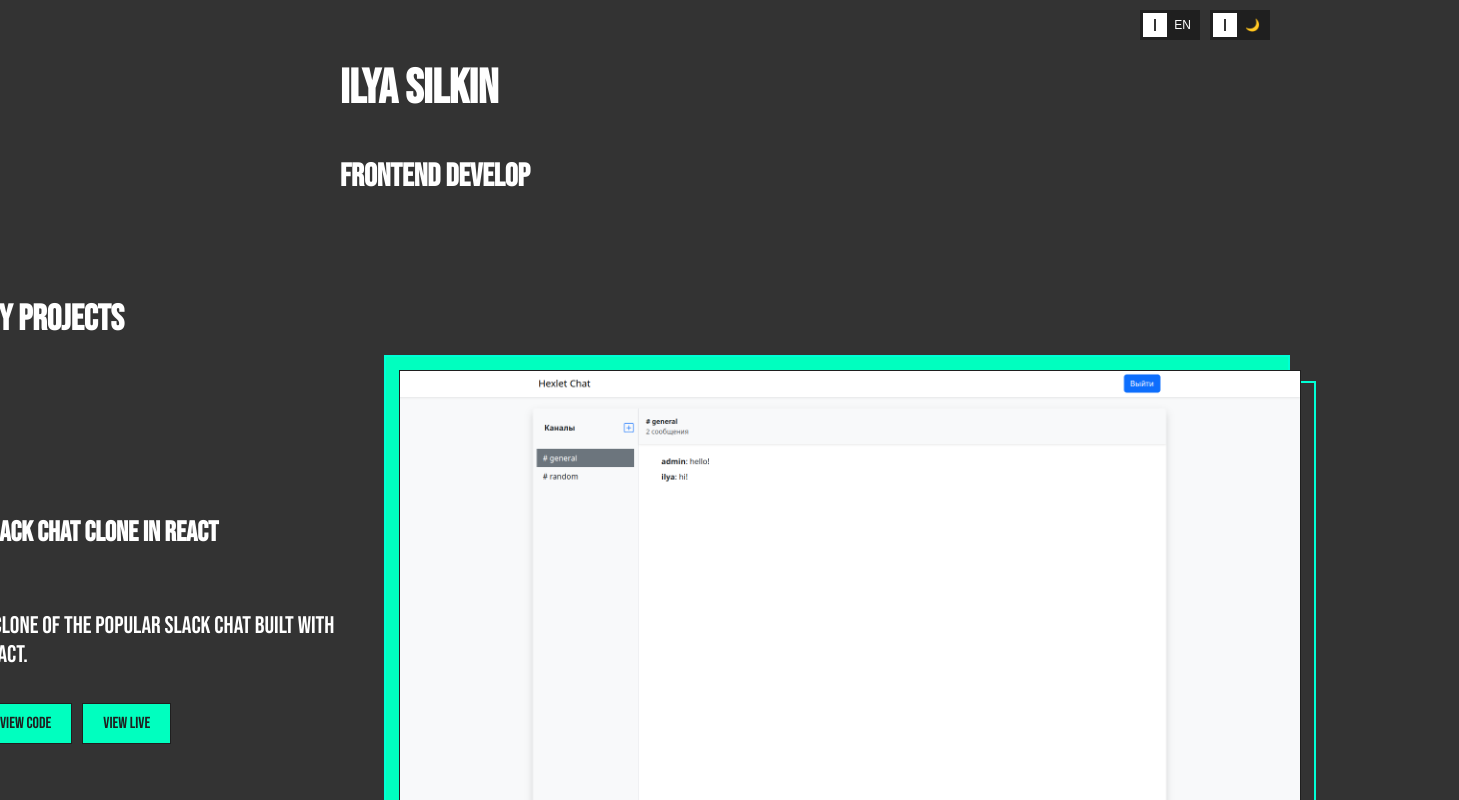
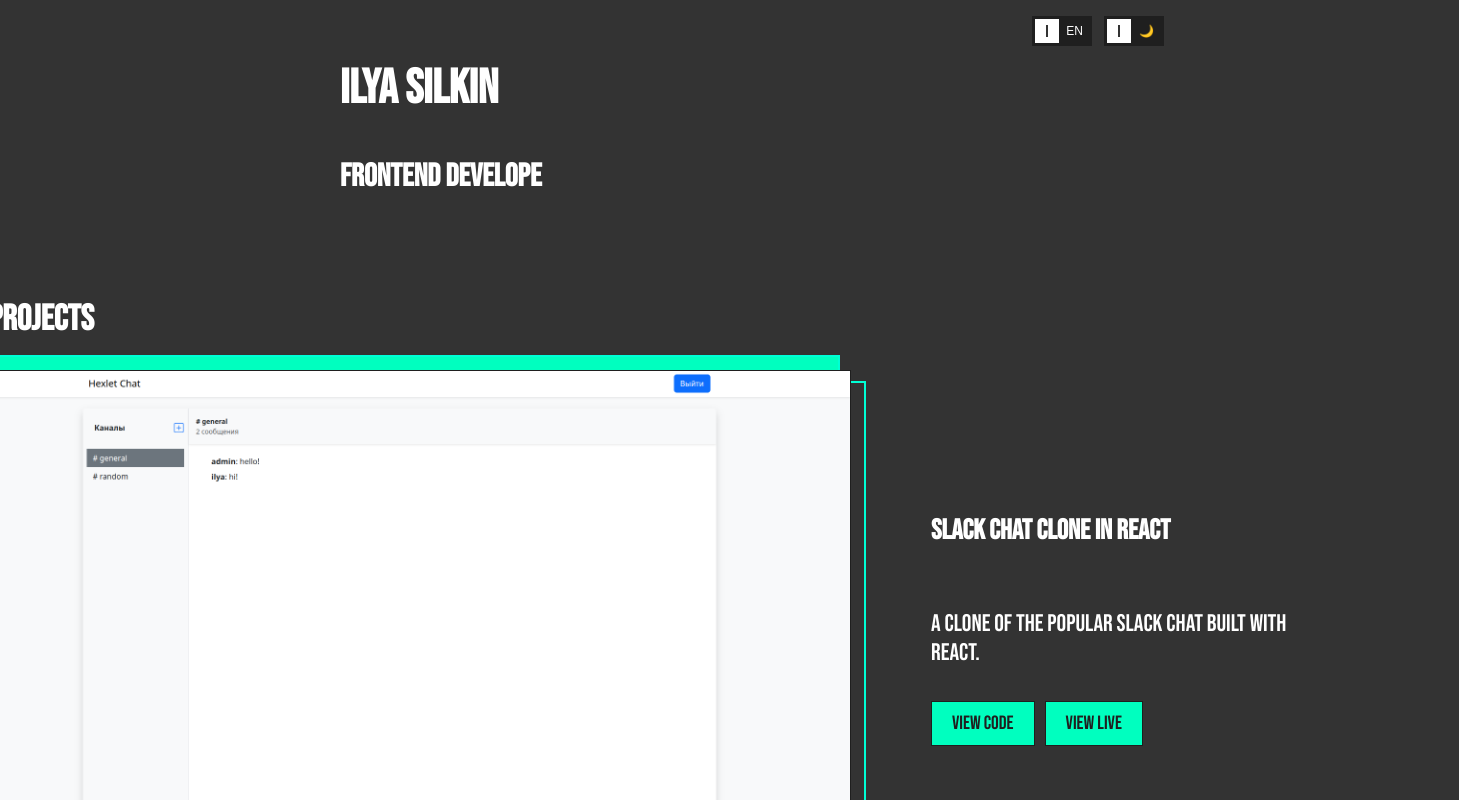
Before and after one commit to ilyasilkin27/ilya-silkin-portfolio, a React (Create React App) app: page / in a window 1280 px wide. Shown: the top 800 px of the page, 1459 px wide, since content can reach past the window. Built offline with nearby package versions, Linux system fonts and the light colour scheme.

Commit message:
update design

```diff
--- a/src/components/Projects.tsx
+++ b/src/components/Projects.tsx
@@ -11,11 +11,14 @@ const projects = [
     },
     {
         key: 'project2',
-        link: 'https://github.com/ilyasilkin27/react-posts-app',
+        link: 'https://github.com/ilyasilkin27/reg-new-student-script',
     },
     {
         key: 'project3',
-        link: 'https://github.com/ilyasilkin27/reg-new-student-script',
+        link: 'https://github.com/ilyasilkin27/react-posts-app',
+        demo: 'https://ilyasilkin27.github.io/react-posts-app/',
+        img: require('../fixtures/react-post-app.png'),
+        alt: 'react-post-app',
     },
     {
         key: 'project4',
@@ -24,10 +27,14 @@ const projects = [
     {
         key: 'project5',
         link: 'https://github.com/peperopuripuri/RSS-Agregator',
+        demo: 'https://frontend-project-11-inky.vercel.app/',
+        img: require('../fixtures/rss-agregator.png'),
+        alt: 'rss-agregator',
     },
     {
         key: 'project6',
         link: 'https://github.com/peperopuripuri/Difference-Calculator',
+        demo: 'https://asciinema.org/a/552063',
     },
 ];
 
@@ -39,7 +46,14 @@ const Projects: React.FC = () => {
             <h2>{t('projects.title')}</h2>
             <div className="project-list">
                 {projects.map((project, index) => (
-                    <div key={index} className="project-card">
+                    <div key={index} className={`project-card ${index % 2 === 0 ? 'image-left' : 'image-right'}`}>
+                        {project.img ? (
+                            <div className="wrap-image">
+                                <img src={project.img} alt={project.alt || 'Project Image'} className="project-img" />
+                            </div>
+                        ) : (
+                            <div className="no-image"></div>
+                        )}
                         <div className="project-info">
                             <h3>{t(`projects.${project.key}`)}</h3>
                             <p>{t(`projects.${project.key}Description`)}</p>
@@ -54,9 +68,6 @@ const Projects: React.FC = () => {
                                 )}
                             </div>
                         </div>
-                        <div className="wrap-image">
-                            <img src={project.img} alt={project.alt} className="project-img" />
-                        </div>
                     </div>
                 ))}
             </div>
--- a/src/styles/main.css
+++ b/src/styles/main.css
@@ -21,10 +21,10 @@ body.light {
 
 .switchers {
     position: absolute;
-    top: 10px;
-    right: 10px;
+    top: 2%;
+    right: 10%;
     display: flex;
-    gap: 10px;
+    gap: 10%;
 }
 
 .App {
@@ -49,14 +49,14 @@ body.light {
 .project-list {
     display: flex;
     flex-direction: column;
-    gap: 20px;
+    gap: 100px;
 }
 
 .project-card {
     display: flex;
     flex-direction: row;
     align-items: center;
-    gap: 20px;
+    gap: 80px;
     transition: background-color 0.3s;
 }
 
@@ -110,7 +110,6 @@ body.light {
   }
 }
 
-
 .btns {
     display: flex;
     gap: 10px;
@@ -124,7 +123,7 @@ body.light {
     cursor: pointer;
     transition: background-color 0.3s, color 0.3s, border-color 0.3s;
     font-family: 'Bebas Neue', 'Oswald';
-    font-size: 1rem;
+    font-size: 1.2rem;
 }
 
 .viewCode:hover, .demo:hover {
```
Also changed, not shown: src/fixtures/react-post-app.png (added), src/fixtures/rss-agregator.png (added).
